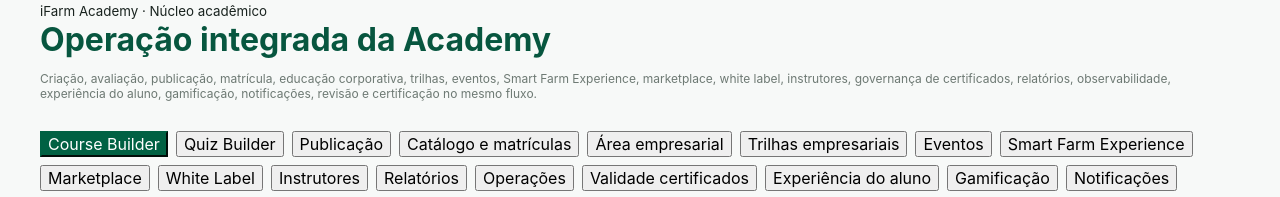
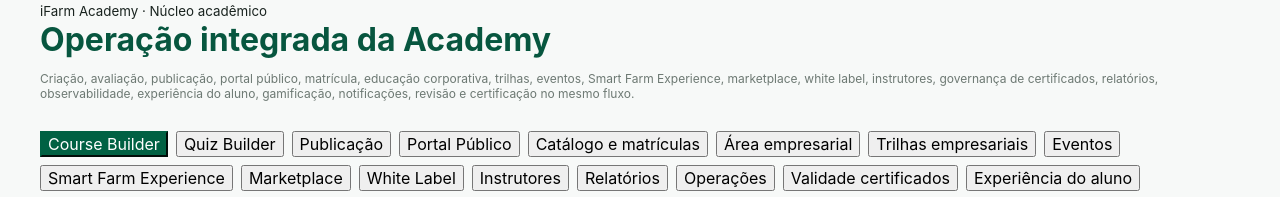
Before and after one commit to VictorHugoSimon/ifarm-academy, a React (Vite) app: page / in a window 1280 px wide. Shown: the top 197 px of the page. Built offline with nearby package versions, Linux system fonts and the light colour scheme; no server answers.

Commit message:
feat: integra governança do portal público ao workspace

```diff
--- a/src/pages/AcademyWorkspacePage.tsx
+++ b/src/pages/AcademyWorkspacePage.tsx
@@ -15,6 +15,7 @@
 import { MarketplacePage } from './MarketplacePage'
 import { NotificationCenterPage } from './NotificationCenterPage'
 import { OperationsPage } from './OperationsPage'
+import { PublicPortalGovernancePage } from './PublicPortalGovernancePage'
 import { ReportsPage } from './ReportsPage'
 import { SmartFarmExperiencePage } from './SmartFarmExperiencePage'
 import { WhiteLabelPage } from './WhiteLabelPage'
@@ -22,12 +23,13 @@
 import '../styles/assessment-cert.css'
 import '../styles/lesson-content.css'
 
-type WorkspaceView = 'course' | 'quiz' | 'publication' | 'catalog' | 'enterprise' | 'enterprise-paths' | 'events' | 'smart-farm' | 'marketplace' | 'white-label' | 'instructors' | 'reports' | 'operations' | 'certificate-validity' | 'student' | 'gamification' | 'notifications' | 'review' | 'certificate'
+type WorkspaceView = 'course' | 'quiz' | 'publication' | 'public-portal' | 'catalog' | 'enterprise' | 'enterprise-paths' | 'events' | 'smart-farm' | 'marketplace' | 'white-label' | 'instructors' | 'reports' | 'operations' | 'certificate-validity' | 'student' | 'gamification' | 'notifications' | 'review' | 'certificate'
 
 const tabs: Array<[WorkspaceView, string]> = [
   ['course', 'Course Builder'],
   ['quiz', 'Quiz Builder'],
   ['publication', 'Publicação'],
+  ['public-portal', 'Portal Público'],
   ['catalog', 'Catálogo e matrículas'],
   ['enterprise', 'Área empresarial'],
   ['enterprise-paths', 'Trilhas empresariais'],
@@ -63,7 +65,7 @@
         <div>
           <small>{runtimeBrand?.academyName || 'iFarm Academy'} · Núcleo acadêmico</small>
           <h1>Operação integrada da Academy</h1>
-          <p className="workspaceIntro">Criação, avaliação, publicação, matrícula, educação corporativa, trilhas, eventos, Smart Farm Experience, marketplace, white label, instrutores, governança de certificados, relatórios, observabilidade, experiência do aluno, gamificação, notificações, revisão e certificação no mesmo fluxo.</p>
+          <p className="workspaceIntro">Criação, avaliação, publicação, portal público, matrícula, educação corporativa, trilhas, eventos, Smart Farm Experience, marketplace, white label, instrutores, governança de certificados, relatórios, observabilidade, experiência do aluno, gamificação, notificações, revisão e certificação no mesmo fluxo.</p>
         </div>
       </div>
 
@@ -76,6 +78,7 @@
       {view === 'course' && <CourseBuilderPage onBack={() => setView('course')} />}
       {view === 'quiz' && <QuizBuilderPage />}
       {view === 'publication' && <CoursePublicationPage />}
+      {view === 'public-portal' && <PublicPortalGovernancePage />}
       {view === 'catalog' && <EnrollmentCatalogPage />}
       {view === 'enterprise' && <EnterpriseTrainingPage />}
       {view === 'enterprise-paths' && <EnterprisePathsPage />}
```
